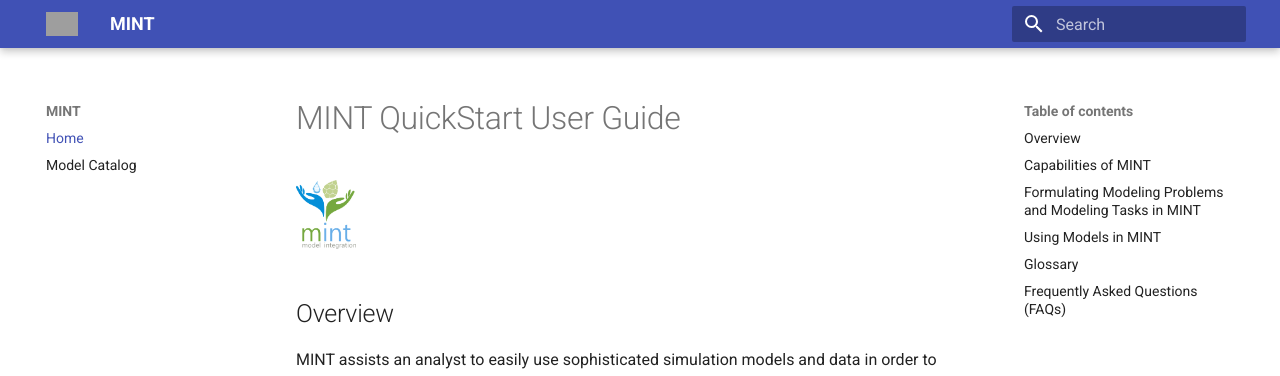
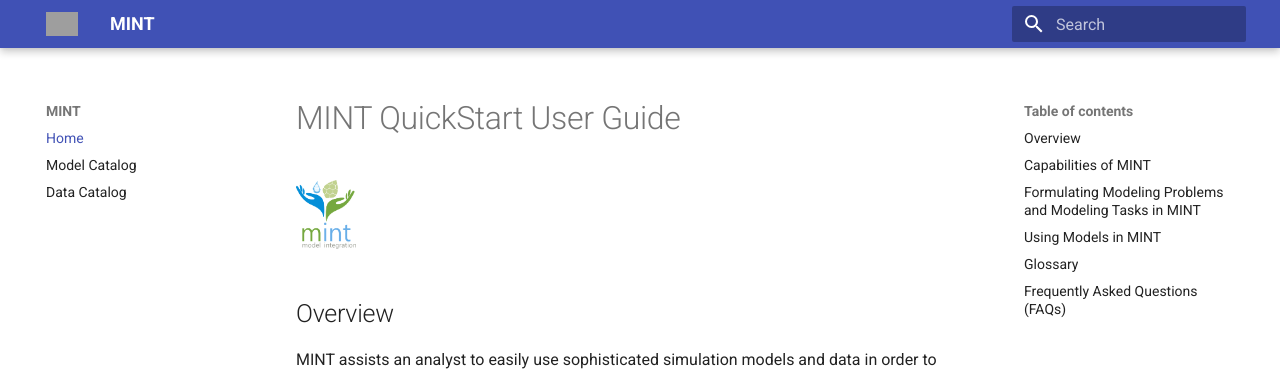
Before and after one commit to mintproject/MINT_USERGUIDE, an MkDocs documentation site: the page built from docs/index.md, in a window 1280 px wide. Shown: the top 376 px of the page. Built offline with MkDocs 1.6.1 and Material for MkDocs 9.7.7, drawn with Linux system fonts in a browser that asks for light colours; grey boxes are pictures that could not be loaded.

Commit message:
added datacatalog readme

```diff
--- a/mkdocs.yml
+++ b/mkdocs.yml
@@ -2,6 +2,7 @@
 nav:
   - Home: index.md
   - Model Catalog: modelcatalog.md
+  - Data Catalog: datacatalog.md
 
 theme:
   name: material
```
